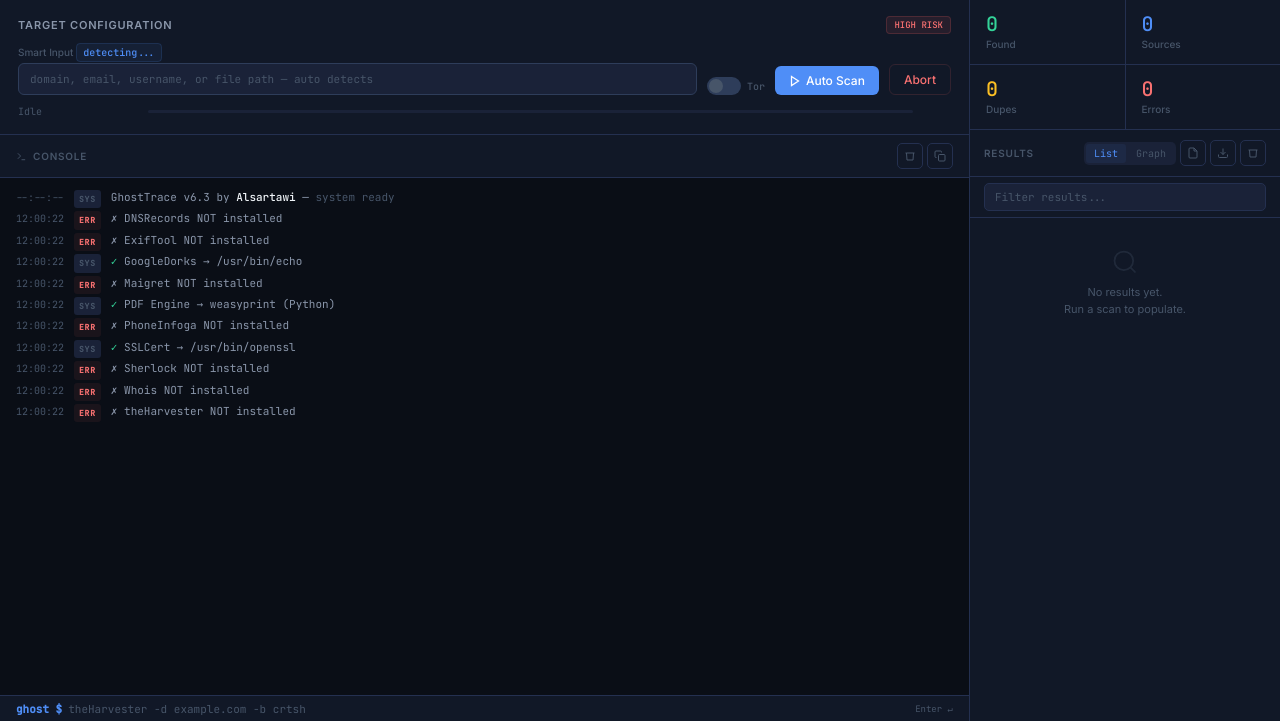
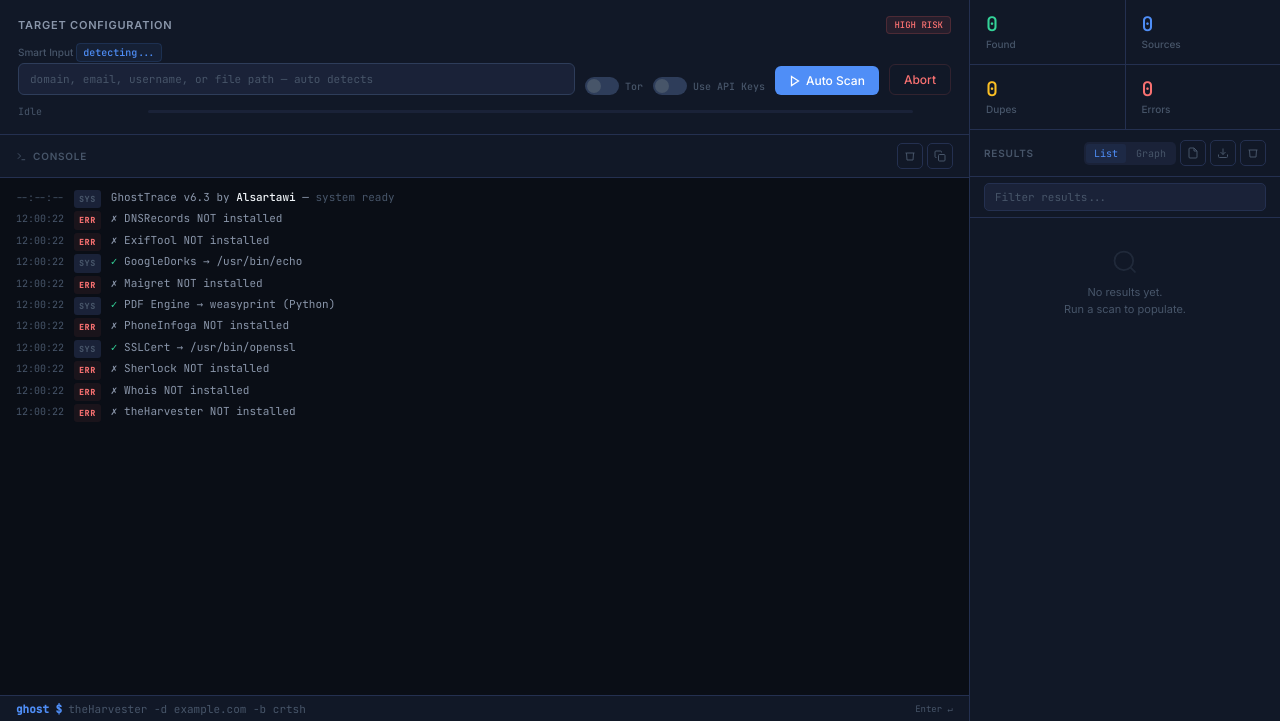
Before and after one commit to alialsartawi7-sketch/ghosttrace, a Flask app: page / in a window 1280 px wide. Shown: the part 52-773 px from the top of the page. Run offline with Flask 3, Linux system fonts and the light colour scheme; data that the repository does not hold is empty.

Commit message:
feat(ui): add 'Use API Keys' toggle to isolate keyed sources (default off)

```diff
--- a/api/routes.py
+++ b/api/routes.py
@@ -67,7 +67,8 @@
     except ValidationError as e:
         return _sse_error(e.message)
     use_tor = request.args.get("tor", "0") == "1"
-    return _sse_response(run_tool_scan("theharvester", domain, "email", source=source, limit=limit, tor=use_tor))
+    use_api = request.args.get("use_api", "0") == "1"
+    return _sse_response(run_tool_scan("theharvester", domain, "email", source=source, limit=limit, tor=use_tor, use_api=use_api))
 
 @scans_bp.route("/api/scan/username")
 def scan_username():
@@ -254,7 +255,8 @@
     except ValidationError as e:
         return _sse_error(e.message)
     use_tor = request.args.get("tor", "0") == "1"
-    return _sse_response(run_tool_scan("theharvester", domain, "subdomain", source="all", limit="500", tor=use_tor))
+    use_api = request.args.get("use_api", "0") == "1"
+    return _sse_response(run_tool_scan("theharvester", domain, "subdomain", source="all", limit="500", tor=use_tor, use_api=use_api))
 
 @scans_bp.route("/api/auto-detect")
 def auto_detect():
--- a/templates/index.html
+++ b/templates/index.html
@@ -303,6 +303,7 @@
           <div class="fd grow"><span class="fl">Smart Input <span class="auto-type" id="auto-type">detecting...</span></span>
             <input id="f-auto" type="text" placeholder="domain, email, username, or file path — auto detects" oninput="autoDetect()"></div>
           <div class="tor-toggle"><label class="tor-cb"><input type="checkbox" id="tor-auto"><span class="slider"></span></label><span class="tor-label">Tor</span></div>
+          <div class="tor-toggle" title="Add keyed sources (Shodan/VirusTotal/...) — off by default for fast, reliable scans"><label class="tor-cb"><input type="checkbox" id="apikeys-auto"><span class="slider"></span></label><span class="tor-label">Use API Keys</span></div>
           <button class="btn btn-p" onclick="autoScan()"><svg viewBox="0 0 24 24" fill="none" stroke="currentColor" stroke-width="2.5"><polygon points="5 3 19 12 5 21"/></svg>Auto Scan</button>
           <button class="btn btn-d" onclick="abortScan()">Abort</button>
         </div>
@@ -314,6 +315,7 @@
           <div class="fd"><span class="fl">Source</span><select id="f-source"><option>All sources</option><option value="certspotter">CertSpotter</option><option value="crtsh">CRT.sh</option><option value="dnsdumpster">DNSDumpster</option><option value="duckduckgo">DuckDuckGo</option><option value="hackertarget">HackerTarget</option><option value="otx">OTX</option><option value="rapiddns">RapidDNS</option><option value="robtex">Robtex</option><option value="urlscan">URLScan</option><option value="yahoo">Yahoo</option><option value="waybackarchive">Wayback</option></select></div>
           <div class="fd" style="width:60px"><span class="fl">Limit</span><input id="f-limit" value="500"></div>
           <div class="tor-toggle"><label class="tor-cb"><input type="checkbox" id="tor-email"><span class="slider"></span></label><span class="tor-label">Tor</span></div>
+          <div class="tor-toggle" title="Add keyed sources (Shodan/VirusTotal/...) — off by default"><label class="tor-cb"><input type="checkbox" id="apikeys-email"><span class="slider"></span></label><span class="tor-label">Use API Keys</span></div>
           <button class="btn btn-p" onclick="startScan()"><svg viewBox="0 0 24 24" fill="none" stroke="currentColor" stroke-width="2.5"><polygon points="5 3 19 12 5 21"/></svg>Scan</button>
           <button class="btn btn-d" onclick="abortScan()">Abort</button>
         </div>
@@ -361,6 +363,7 @@
         <div class="cf">
           <div class="fd grow"><span class="fl">Domain</span><input id="f-subdomain" placeholder="example.com"></div>
           <div class="tor-toggle"><label class="tor-cb"><input type="checkbox" id="tor-sub"><span class="slider"></span></label><span class="tor-label">Tor</span></div>
+          <div class="tor-toggle" title="Add keyed sources (Shodan/VirusTotal/...) — off by default"><label class="tor-cb"><input type="checkbox" id="apikeys-sub"><span class="slider"></span></label><span class="tor-label">Use API Keys</span></div>
           <button class="btn btn-p" onclick="startScan()"><svg viewBox="0 0 24 24" fill="none" stroke="currentColor" stroke-width="2.5"><polygon points="5 3 19 12 5 21"/></svg>Discover</button>
           <button class="btn btn-d" onclick="abortScan()">Abort</button>
         </div>
@@ -687,10 +690,11 @@
     scanning=true;setSt('scanning');clearResults();
     log('info',`Auto-detected: <span class="hl">${d.type}</span> → ${d.cleaned||inp}`);
     const torA=document.getElementById('tor-auto').checked?'1':'0';
+    const apiA=document.getElementById('apikeys-auto').checked?'1':'0';
     if(d.type==='domain'||d.type==='email'){
       // Chain: Email/Subs → DNS → SSL
       log('info','Phase 1/3: Email & Subdomain harvesting...');
-      await connectSSE(`/api/scan/email?domain=${encodeURIComponent(d.cleaned)}&source=all&limit=500&tor=${torA}`);
+      await connectSSE(`/api/scan/email?domain=${encodeURIComponent(d.cleaned)}&source=all&limit=500&tor=${torA}&use_api=${apiA}`);
       if(!scanning){scanning=true;setSt('scanning')}
       log('info','Phase 2/3: DNS records...');
       await connectSSE(`/api/scan/dns?domain=${encodeURIComponent(d.cleaned)}`);
@@ -717,7 +721,8 @@
   scanning=true;setSt('scanning');clearResults();let url='';
   if(curMod==='email'){const d=document.getElementById('f-domain').value.trim();if(!d){log('err','Enter domain!');scanning=false;setSt('ready');return}
     const tor=document.getElementById('tor-email').checked?'1':'0';
-    url=`/api/scan/email?domain=${encodeURIComponent(d)}&source=${encodeURIComponent(document.getElementById('f-source').value)}&limit=${encodeURIComponent(document.getElementById('f-limit').value||'500')}&tor=${tor}`}
+    const api=document.getElementById('apikeys-email').checked?'1':'0';
+    url=`/api/scan/email?domain=${encodeURIComponent(d)}&source=${encodeURIComponent(document.getElementById('f-source').value)}&limit=${encodeURIComponent(document.getElementById('f-limit').value||'500')}&tor=${tor}&use_api=${api}`}
   else if(curMod==='username'){const u=document.getElementById('f-username').value.trim();if(!u){log('err','Enter username!');scanning=false;setSt('ready');return}
     const tool=document.getElementById('f-usertool').value;const tor=document.getElementById('tor-user').checked?'1':'0';
     const sites=document.getElementById('f-sites').value.trim();
@@ -728,7 +733,8 @@
     url=`/api/scan/phone?phone=${encodeURIComponent(p)}`}
   else if(curMod==='subdomain'){const d=document.getElementById('f-subdomain').value.trim();if(!d){log('err','Enter domain!');scanning=false;setSt('ready');return}
     const tor=document.getElementById('tor-sub').checked?'1':'0';
-    url=`/api/scan/subdomain?domain=${encodeURIComponent(d)}&tor=${tor}`}
+    const api=document.getElementById('apikeys-sub').checked?'1':'0';
+    url=`/api/scan/subdomain?domain=${encodeURIComponent(d)}&tor=${tor}&use_api=${api}`}
   else if(curMod==='dns'){const d=document.getElementById('f-dns').value.trim();if(!d){log('err','Enter domain!');scanning=false;setSt('ready');return}
     url=`/api/scan/dns?domain=${encodeURIComponent(d)}`}
   else if(curMod==='ssl'){const d=document.getElementById('f-ssl').value.trim();if(!d){log('err','Enter domain!');scanning=false;setSt('ready');return}
```
Also changed, not shown: tools/harvester.py (+7 -2 lines).
